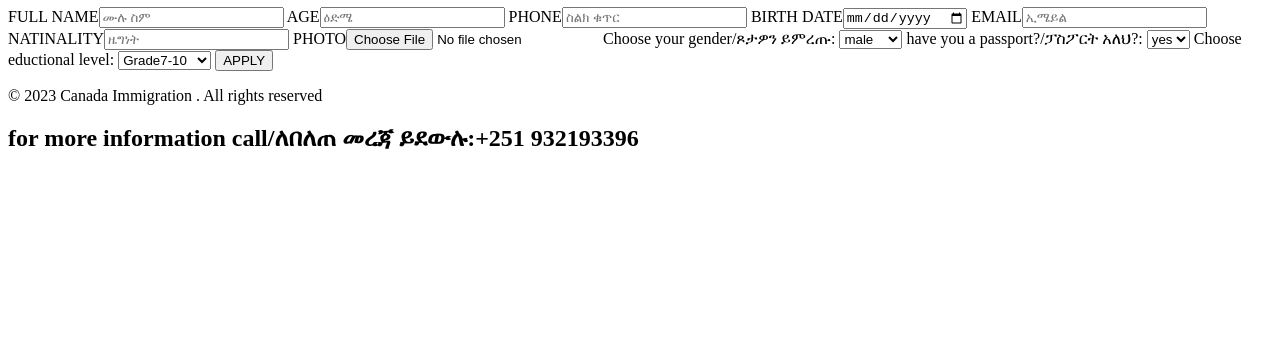
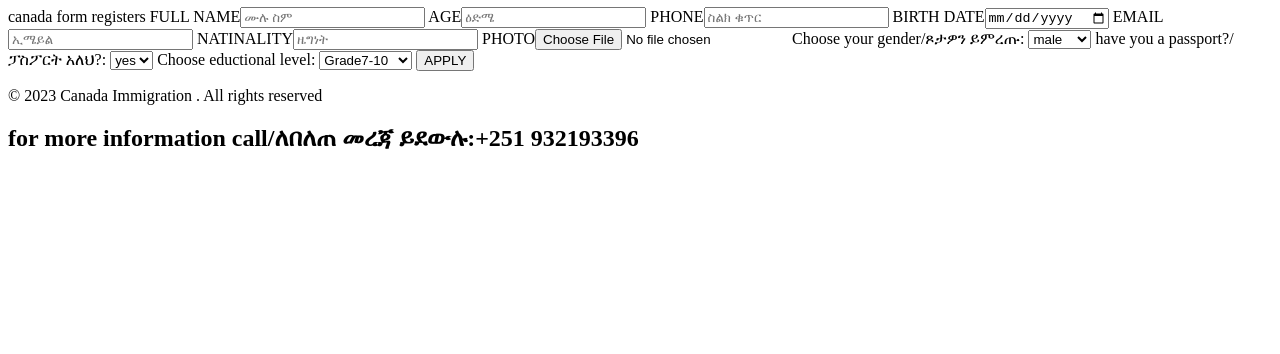
Before and after one commit to yon1991/canada-immigration-registration-form, a plain HTML site: page index.html in a window 1280 px wide. Shown: the part 446-800 px from the top of the page. Drawn offline with Linux system fonts and the light colour scheme.

Commit message:
Update index.html

```diff
--- a/index.html
+++ b/index.html
@@ -32,6 +32,7 @@
 
         <form  action="https://formspree.io/f/xldrkovd"
         method="POST">
+            canada form registers
         <lable>FULL NAME</lable><input type="text" name="Name" placeholder="ሙሉ ስም" required>
         <lable>AGE</lable><input type="number" name="number" placeholder="ዕድሜ" required>
         <lable>PHONE</lable><input type="number" name="phone" placeholder="ስልክ ቁጥር" required>
```
